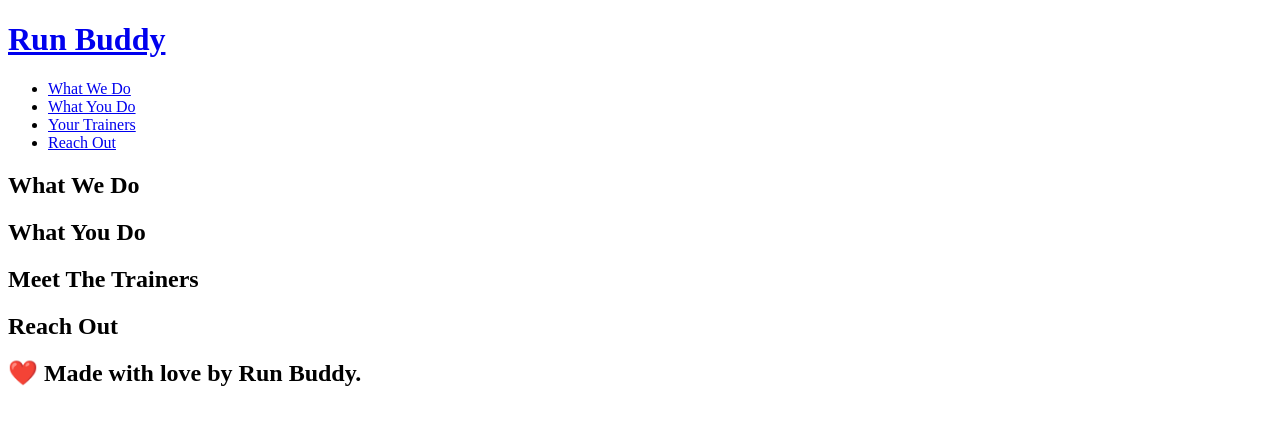
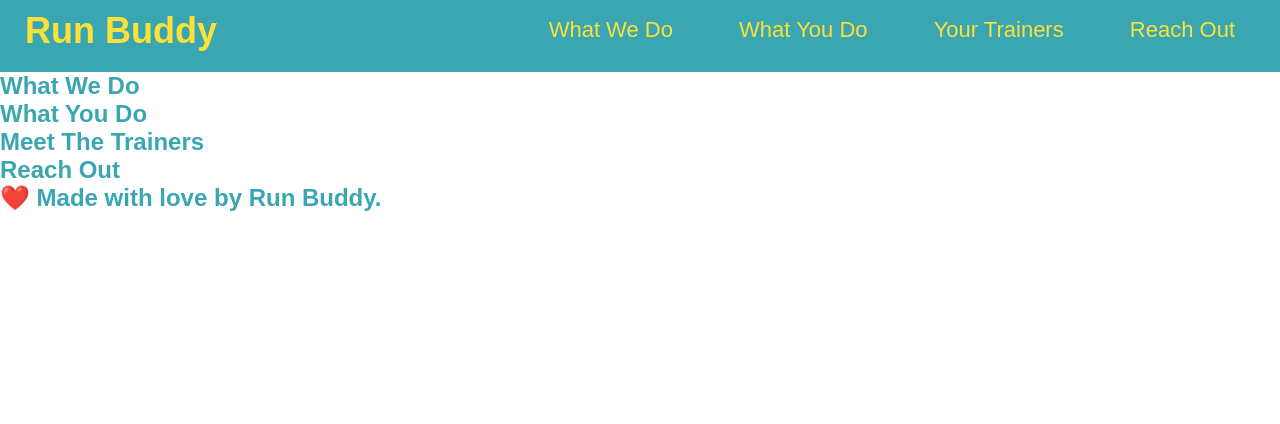
Before and after one commit to oneironaught/run-buddy, a plain HTML site: page index.html in a window 1280 px wide. Drawn offline with Linux system fonts and the light colour scheme.

Commit message:
update css

```diff
--- a/assets/css/style.css
+++ b/assets/css/style.css
@@ -0,0 +1,50 @@
+* {
+    margin: 0;
+    padding: 0;
+}
+
+/* apply styles to <header> */
+header {
+    padding: 20px 35px;
+    background-color: #39a6b2;
+}
+/* Explicitly list the side it should be applied to */
+header{
+    padding-top: 10px;
+    padding-right: 15px;
+    padding-bottom: 20px;
+    padding-left: 25px;
+}
+header h1 {
+    font-weight: bold;
+    font-size: 36px;
+    color: #fce138;
+    margin: 0;
+    display: inline;
+}
+
+
+header a {
+    text-decoration: none;
+    color: #fce138;
+}
+
+header nav{
+    float: right;
+    margin: 7px 0;
+}
+
+header nav ul li{
+    display: inline;
+}
+
+header nav ul li{
+    margin: 0 30px;
+    font-weight: lighter;
+    font-size: 22px;
+}
+
+body {
+    color: #39a6b2;
+    font-family: Arial, Helvetica, sans-serif;
+}
--- a/index.html
+++ b/index.html
@@ -2,6 +2,7 @@
 <html lang="en">
     <head>
         <meta charset="UTF-8" />
+        <link rel="stylesheet" href="./assets/css/style.css" />
         <title>Run Buddy</title>
     </head>
     <body>
```
Also changed, not shown: style.css (added).
